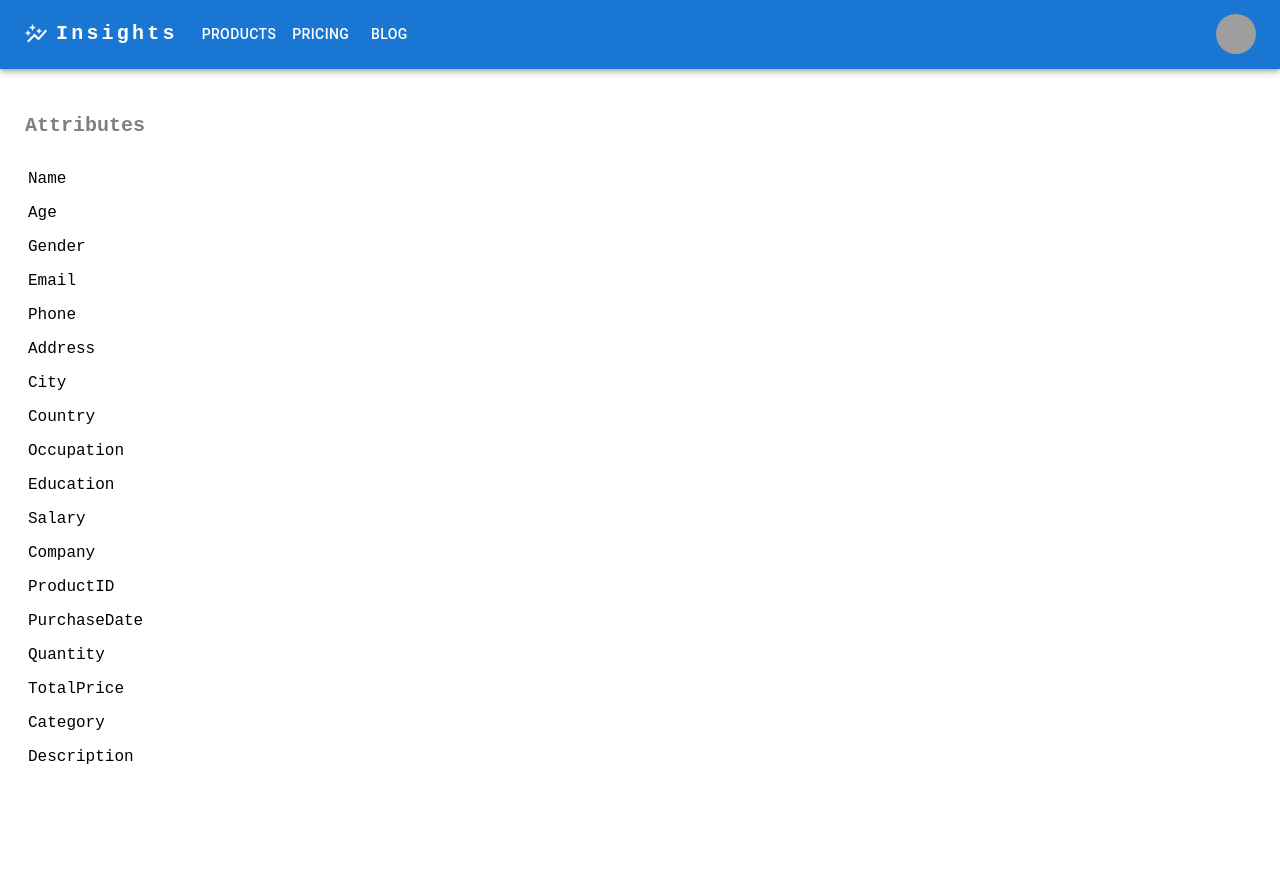
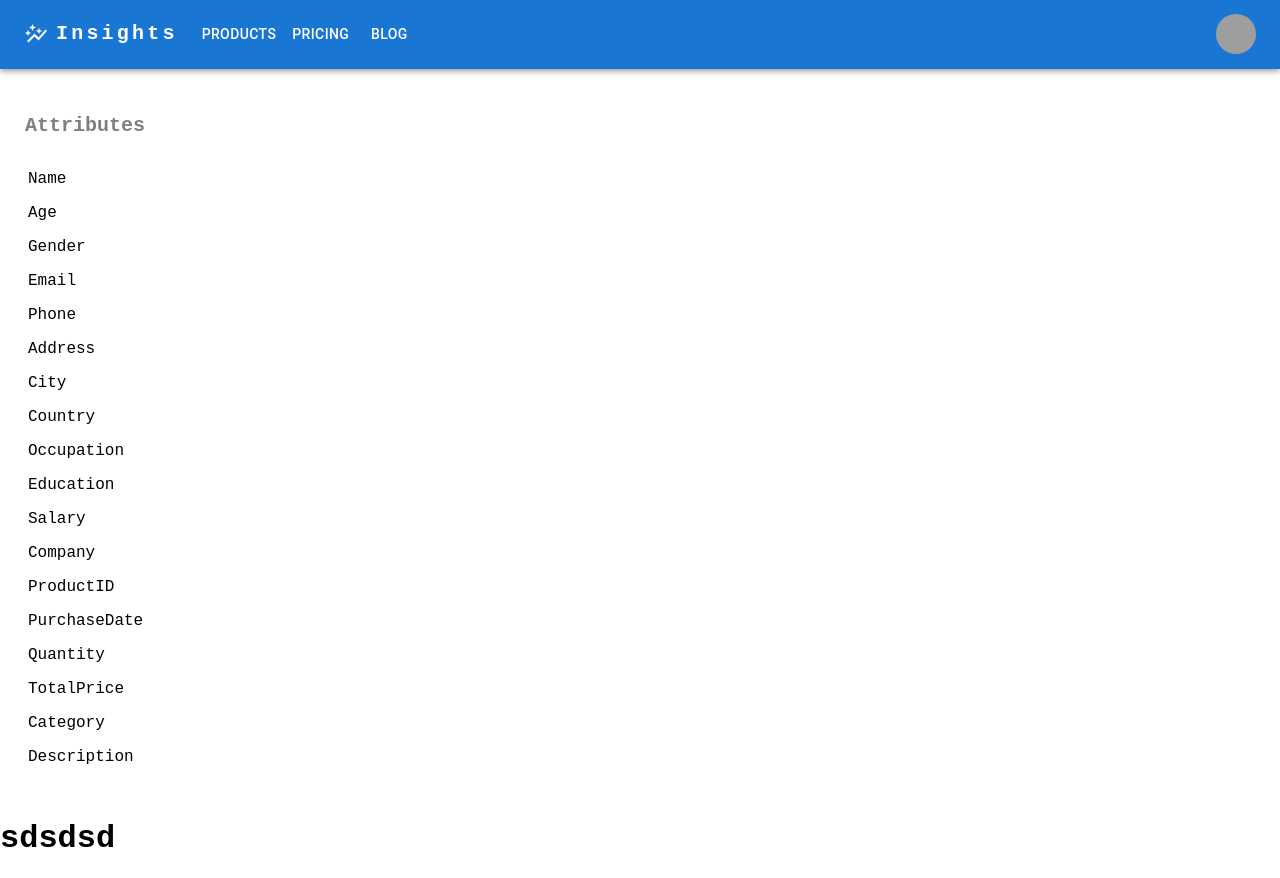
Before and after one commit to KhaledAbuarida/Insight-frontend, a React (Vite) app: page / in a window 1280 px wide. Before the commit the page ends 800 px from the top, so only its background shows below. Built offline with nearby package versions, Linux system fonts and the light colour scheme; grey boxes are pictures that could not be loaded.

Commit message:
create sss

```diff
--- a/src/App.tsx
+++ b/src/App.tsx
@@ -2,6 +2,7 @@ import AppHeader from "./components/AppHeader";
 import "./App.css";
 import { Grid } from "@mui/material";
 import { Sidebar } from "./components/Sidebar/Sidebar";
+import Signup from "./components/sss";
 
 const App = () => {
   return (
@@ -10,8 +11,10 @@ const App = () => {
       <Grid container spacing={2}>
         <Grid item xs={2}>
           <Sidebar />
+
         </Grid>
       </Grid>
+      <Signup/>
     </div>
   );
 };
--- /dev/null
+++ b/src/components/sss.tsx
@@ -0,0 +1,6 @@
+function Signup(){
+    return<>
+    <h1>sdsdsd</h1>
+    </>
+}
+export default  Signup;
```
